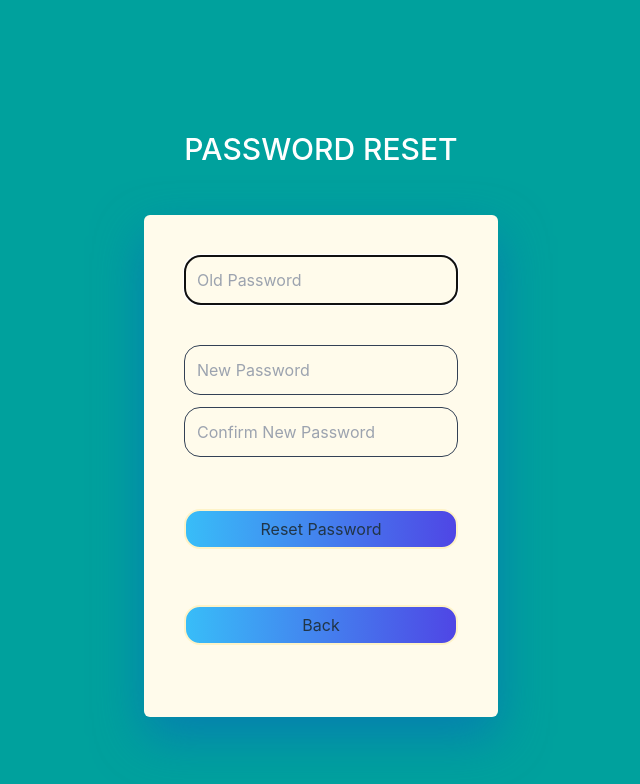
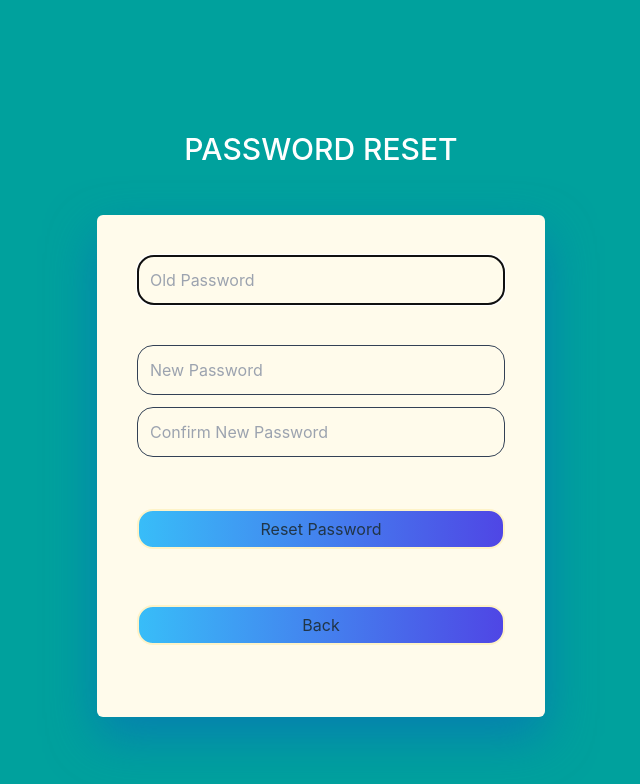
Before and after one commit to dmc103/frontend-pawstagram, a React (Vite) app: page /password-reset in a window 1280 px wide. Shown: the top 784 px of the page, without its empty margins (319-959 px from the left). Built offline with nearby package versions, Linux system fonts and the light colour scheme.

Commit message:
css again

```diff
--- a/src/components/PasswordResetPage.jsx
+++ b/src/components/PasswordResetPage.jsx
@@ -34,7 +34,7 @@ function PasswordResetPage() {
   return (
     <div className="bg-pawBgFour sm: min-h-screen flex flex-col items-center justify-center">
         <h2 className="text-center text-white mb-12 font-medium text-3xl mt-12 hover:text-indigo-800">PASSWORD RESET</h2>
-        <div className="bg-amber-50 p-10 shadow-[0_20px_50px_rgba(8,_112,_184,_0.7)] rounded-md">
+        <div className="bg-amber-50 p-10 shadow-[0_20px_50px_rgba(8,_112,_184,_0.7)] rounded-md sm:w-full sm:max-w-md">
         <form className="flex flex-col">
             <label htmlFor="old-pw">
                 <input
```
